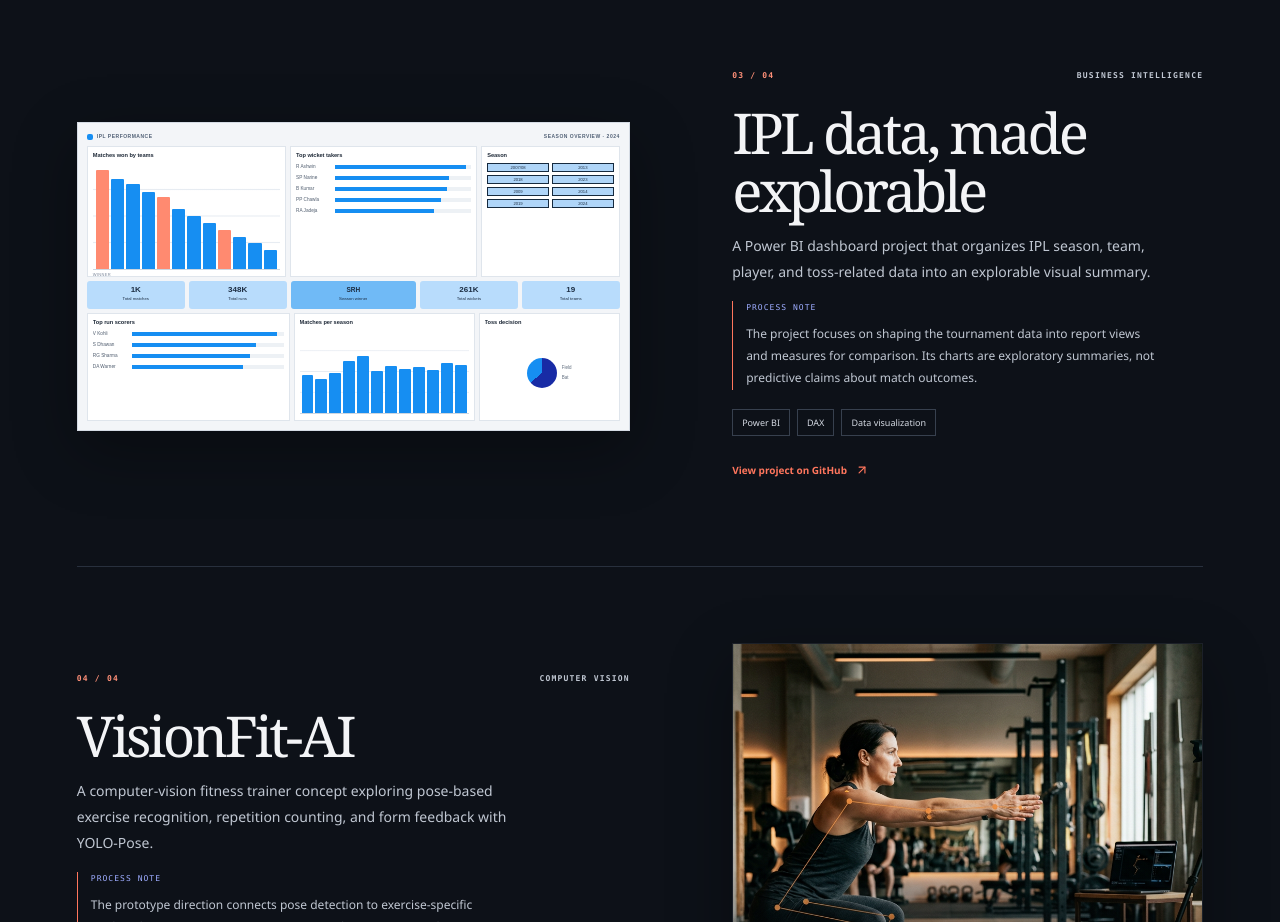
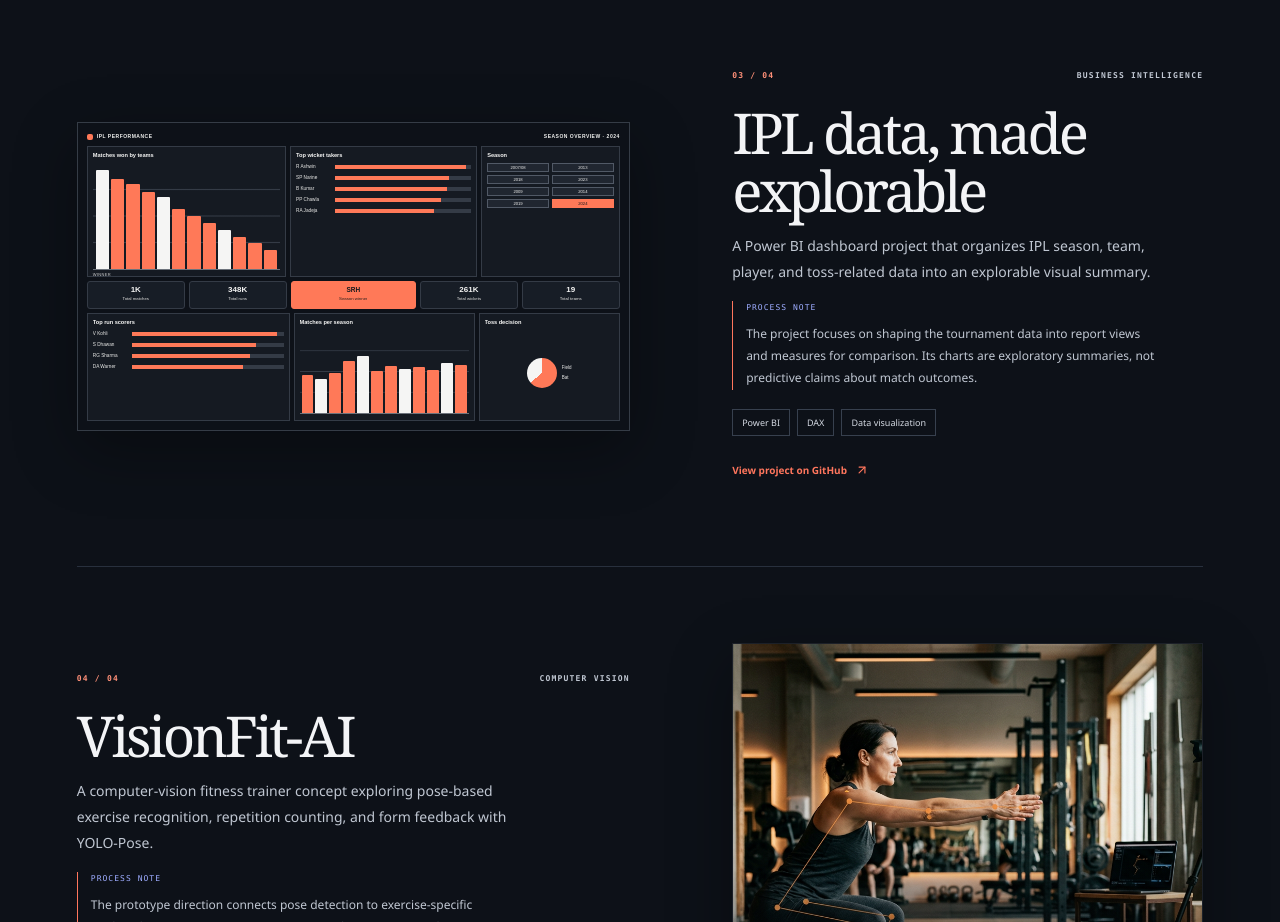
Before and after one commit to udayzaware27/portfolio-website-development, a Next.js app: page / in a window 1280 px wide. Shown: the part 3340-4262 px from the top of the page. Built offline with nearby package versions, Linux system fonts and the light colour scheme.

Commit message:
Restyle IPL preview with dark orange palette

```diff
--- a/app/globals.css
+++ b/app/globals.css
@@ -140,38 +140,41 @@ button, a { -webkit-tap-highlight-color: transparent; }
 .project-card:hover .project-photo { transform: scale(1.04); }
 .project-art::after { position: absolute; z-index: 1; inset: 48% 0 0; background: linear-gradient(180deg, transparent, #090b10c9); content: ''; pointer-events: none; }
 .project-art-label { position: absolute; z-index: 2; bottom: 18px; left: 18px; padding: 8px 10px; border-left: 2px solid var(--accent); background: #090b10c9; color: var(--foreground); font-family: 'SFMono-Regular', Consolas, monospace; font-size: 8px; letter-spacing: .12em; }
-.project-art.project-art-ipl { min-height: 0; aspect-ratio: 1305 / 730; padding: 7px; border-color: #d5dbe4; background: #f3f5f8; }
+.project-art.project-art-ipl { min-height: 0; aspect-ratio: 1305 / 730; padding: 7px; border-color: #353c46; background: #0d1118; }
 .project-art-ipl::after { display: none; }
-.ipl-dashboard-preview { display: grid; width: 100%; height: 100%; grid-template-rows: 10px minmax(0, 1.15fr) 28px minmax(0, .95fr); gap: 4px; padding: 2px; color: #1b2a3d; font-family: Arial, sans-serif; }
-.ipl-dashboard-topbar { display: flex; align-items: center; justify-content: space-between; color: #526176; font-size: 5px; font-weight: 700; letter-spacing: .1em; }
+.ipl-dashboard-preview { display: grid; width: 100%; height: 100%; grid-template-rows: 10px minmax(0, 1.15fr) 28px minmax(0, .95fr); gap: 4px; padding: 2px; color: #f5f5f4; font-family: Arial, sans-serif; }
+.ipl-dashboard-topbar { display: flex; align-items: center; justify-content: space-between; color: #f1f1ef; font-size: 5px; font-weight: 700; letter-spacing: .1em; }
 .ipl-dashboard-brand { display: flex; align-items: center; gap: 4px; }
-.ipl-dashboard-brand i { width: 6px; height: 6px; border-radius: 2px; background: #168ef2; }
+.ipl-dashboard-brand i { width: 6px; height: 6px; border-radius: 2px; background: #ff7958; }
 .ipl-dashboard-grid { display: grid; min-height: 0; grid-template-columns: 1.15fr 1.08fr .8fr; gap: 4px; }
-.ipl-panel { min-width: 0; min-height: 0; overflow: hidden; padding: 4px 5px; border: 1px solid #dfe5ec; background: #fff; }
-.ipl-panel h3 { overflow: hidden; margin: 0 0 4px; color: #202b39; font-size: 5.7px; font-weight: 700; letter-spacing: -.01em; text-overflow: ellipsis; white-space: nowrap; }
-.ipl-column-chart { display: flex; height: calc(100% - 14px); align-items: flex-end; gap: 2px; padding: 3px 3px 0; border-bottom: 1px solid #cdd6e0; background: linear-gradient(to top, transparent 24%, #e7ecf2 25%, transparent 26%, transparent 49%, #e7ecf2 50%, transparent 51%, transparent 74%, #e7ecf2 75%, transparent 76%); }
-.ipl-column-chart i { flex: 1; border-radius: 1px 1px 0 0; background: #168ef2; }
-.ipl-column-chart i:nth-child(4n + 1) { background: #ff8a70; }
-.ipl-panel-axis { display: block; margin-top: 2px; color: #788497; font-size: 4px; letter-spacing: .08em; }
+.ipl-panel { min-width: 0; min-height: 0; overflow: hidden; padding: 4px 5px; border: 1px solid #343b46; background: #151a22; }
+.ipl-panel h3 { overflow: hidden; margin: 0 0 4px; color: #f5f5f4; font-size: 5.7px; font-weight: 700; letter-spacing: -.01em; text-overflow: ellipsis; white-space: nowrap; }
+.ipl-column-chart { display: flex; height: calc(100% - 14px); align-items: flex-end; gap: 2px; padding: 3px 3px 0; border-bottom: 1px solid #6d737c; background: linear-gradient(to top, transparent 24%, #343b46 25%, transparent 26%, transparent 49%, #343b46 50%, transparent 51%, transparent 74%, #343b46 75%, transparent 76%); }
+.ipl-column-chart i { flex: 1; border-radius: 1px 1px 0 0; background: #ff7958; }
+.ipl-column-chart i:nth-child(4n + 1) { background: #f5f5f4; }
+.ipl-panel-axis { display: block; margin-top: 2px; color: #d0d1d2; font-size: 4px; letter-spacing: .08em; }
 .ipl-leader-list { display: grid; gap: 4px; }
-.ipl-leader-row { display: grid; min-width: 0; grid-template-columns: 35px 1fr; align-items: center; gap: 4px; color: #4e5b6d; font-size: 4.7px; }
+.ipl-leader-row { display: grid; min-width: 0; grid-template-columns: 35px 1fr; align-items: center; gap: 4px; color: #efefed; font-size: 4.7px; }
 .ipl-leader-row > span { overflow: hidden; text-overflow: ellipsis; white-space: nowrap; }
-.ipl-leader-row > i { display: block; height: 4px; background: #edf1f5; }
-.ipl-leader-row > i > b { display: block; height: 100%; background: #168ef2; }
+.ipl-leader-row > i { display: block; height: 4px; background: #343b46; }
+.ipl-leader-row > i > b { display: block; height: 100%; background: #ff7958; }
 .ipl-season-filters { display: grid; grid-template-columns: repeat(2, minmax(0, 1fr)); gap: 3px; }
-.ipl-season-filters span { display: grid; min-height: 9px; place-items: center; border: 1px solid #162a3f; background: #afd5f8; color: #1c2d42; font-size: 4.2px; white-space: nowrap; }
+.ipl-season-filters span { display: grid; min-height: 9px; place-items: center; border: 1px solid #515966; background: #202630; color: #f5f5f4; font-size: 4.2px; white-space: nowrap; }
+.ipl-season-filters span:last-child { border-color: #ff7958; background: #ff7958; color: #17191d; }
 .ipl-dashboard-kpis { display: grid; min-height: 0; grid-template-columns: 1fr 1fr 1.28fr 1fr 1fr; gap: 4px; }
-.ipl-dashboard-kpis > div { display: flex; min-width: 0; flex-direction: column; align-items: center; justify-content: center; gap: 2px; overflow: hidden; border-radius: 3px; background: #b8dcfc; color: #1c2d42; text-align: center; }
+.ipl-dashboard-kpis > div { display: flex; min-width: 0; flex-direction: column; align-items: center; justify-content: center; gap: 2px; overflow: hidden; border: 1px solid #343b46; border-radius: 3px; background: #171d26; color: #f5f5f4; text-align: center; }
 .ipl-dashboard-kpis strong { font-size: 8px; line-height: 1; }
-.ipl-dashboard-kpis span { overflow: hidden; max-width: 100%; font-size: 4.3px; text-overflow: ellipsis; white-space: nowrap; }
-.ipl-dashboard-kpis .ipl-kpi-winner { background: #70baf6; }
+.ipl-dashboard-kpis span { overflow: hidden; max-width: 100%; color: #e5e5e3; font-size: 4.3px; text-overflow: ellipsis; white-space: nowrap; }
+.ipl-dashboard-kpis .ipl-kpi-winner { border-color: #ff7958; background: #ff7958; color: #17191d; }
+.ipl-dashboard-kpis .ipl-kpi-winner span { color: #27201e; }
 .ipl-dashboard-kpis .ipl-kpi-winner strong { font-size: 6.5px; }
 .ipl-dashboard-bottom { grid-template-columns: 1.12fr 1fr .78fr; }
-.ipl-season-chart { display: flex; height: calc(100% - 14px); align-items: flex-end; gap: 2px; padding: 3px 2px 0; border-bottom: 1px solid #cdd6e0; background: linear-gradient(to top, transparent 24%, #e7ecf2 25%, transparent 26%, transparent 49%, #e7ecf2 50%, transparent 51%, transparent 74%, #e7ecf2 75%, transparent 76%); }
-.ipl-season-chart i { flex: 1; border-radius: 1px 1px 0 0; background: #168ef2; }
+.ipl-season-chart { display: flex; height: calc(100% - 14px); align-items: flex-end; gap: 2px; padding: 3px 2px 0; border-bottom: 1px solid #6d737c; background: linear-gradient(to top, transparent 24%, #343b46 25%, transparent 26%, transparent 49%, #343b46 50%, transparent 51%, transparent 74%, #343b46 75%, transparent 76%); }
+.ipl-season-chart i { flex: 1; border-radius: 1px 1px 0 0; background: #ff7958; }
+.ipl-season-chart i:nth-child(3n + 2) { background: #f5f5f4; }
 .ipl-toss-content { display: flex; height: calc(100% - 12px); align-items: center; justify-content: center; gap: 5px; }
-.ipl-toss-donut { width: clamp(18px, 4vw, 30px); flex: 0 0 auto; aspect-ratio: 1; border-radius: 50%; background: conic-gradient(#182ba5 0 64%, #168ef2 64% 100%); }
-.ipl-toss-legend { display: grid; gap: 3px; color: #5f6c7d; font-size: 4.5px; }
+.ipl-toss-donut { width: clamp(18px, 4vw, 30px); flex: 0 0 auto; aspect-ratio: 1; border-radius: 50%; background: conic-gradient(#ff7958 0 64%, #f5f5f4 64% 100%); }
+.ipl-toss-legend { display: grid; gap: 3px; color: #f1f1ef; font-size: 4.5px; }
 .project-copy { padding-block: 8px; }
 .project-meta { justify-content: space-between; color: var(--muted); font-family: 'SFMono-Regular', Consolas, monospace; font-size: 8px; }
 .project-meta span:first-child { color: var(--accent-deep); }
```
